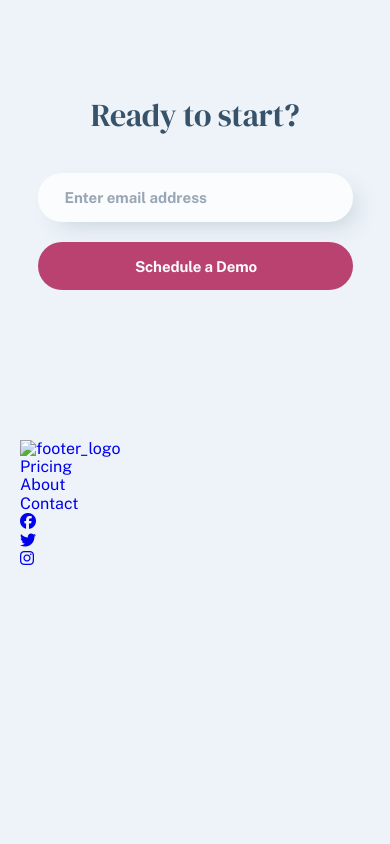
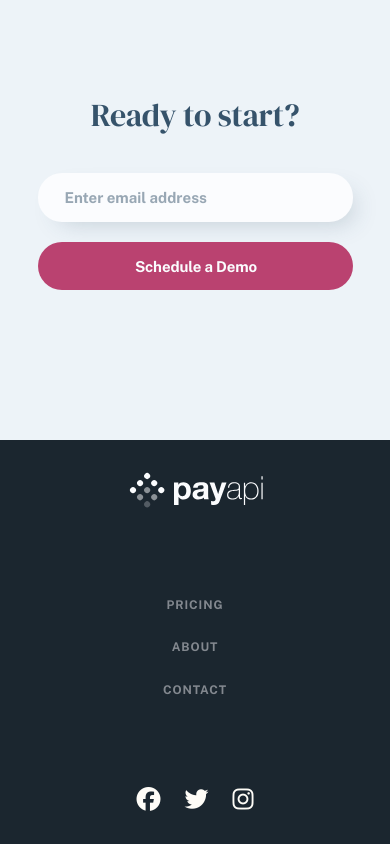
Before and after one commit to tuit212/payapi, a plain HTML site: page index.html in a window 390 px wide. Shown: the part 4174-5018 px from the top of the page. Before the commit the page ends 4742 px from the top, so only its background shows below. Drawn offline with nearby package versions, Linux system fonts and the light colour scheme.

Commit message:
add footer

```diff
--- a/scss/bloks/_blocks.scss
+++ b/scss/bloks/_blocks.scss
@@ -4,4 +4,5 @@
 @import "./implement";
 @import "./phone";
 @import './card';
-@import "./start"
+@import "./start";
+@import "./footer";
--- /dev/null
+++ b/scss/bloks/_footer.scss
@@ -0,0 +1,95 @@
+.site-footer{
+    padding: 31px 0;
+    background-color: #1B262F;
+}
+
+.footer{
+    display: flex;
+    align-items: center;
+    justify-content: space-between;
+}
+
+.footer__left{
+    display: flex;
+    align-items: center;
+}
+.footer__list{
+    display: flex;
+    align-items: center;
+    margin-left: 103px;
+}
+.footer__contact-list{
+    display: flex;
+    align-items: center;
+}
+.footer__left-logo-link{
+    display: inline-block;
+}
+.footer__item-link{
+    font-weight: 700;
+    line-height: 15px;
+    font-size: 12px;
+    text-transform: uppercase;
+    letter-spacing: 0.923077px;
+    color: #83888F;
+    transition: all 0.4s;
+}
+.footer__item-link:hover{
+    color: #FEFCF7;
+}
+.footer__item + .footer__item{
+    margin-left: 33px;
+}
+.footer__contact-item + .footer__contact-item{
+    margin-left: 24px;
+}
+.fab{
+    font-size: 24px;
+    color: #FEFCF7;
+    transition: all 0.5s;
+}
+.fa-facebook:hover{
+    color: rgb(65, 65, 223);
+}
+.fa-twitter:hover{
+    color: rgb(99, 105, 229);
+}
+.fa-instagram:hover{
+    color: rgb(238, 47, 47);
+}
+
+
+@media only screen and (max-width:990px){
+    .footer{
+        flex-direction: column;
+    }
+    .footer__left-logo-link{
+        margin-bottom: 32px;
+    }
+    .footer__list{
+        margin: 0;
+        margin-bottom: 65px;
+    }
+    .footer__left{
+        flex-direction: column;
+    }
+}
+
+@media only screen and (max-width:550px){
+    .footer__list{
+        flex-direction: column;
+    }
+    .footer__item + .footer__item{
+        margin-left: 0;
+    }
+    .footer__item:nth-child(1){
+        margin-top: 50px;
+    }
+    .footer__item{
+        margin-bottom: 24px;
+    }
+    .footer__left-logo-link > img{
+        width: 135px;
+        height: 38px;
+    }
+}
```
Also changed, not shown: css/main.css, img/footer_logo.svg (added), 1 other file.
